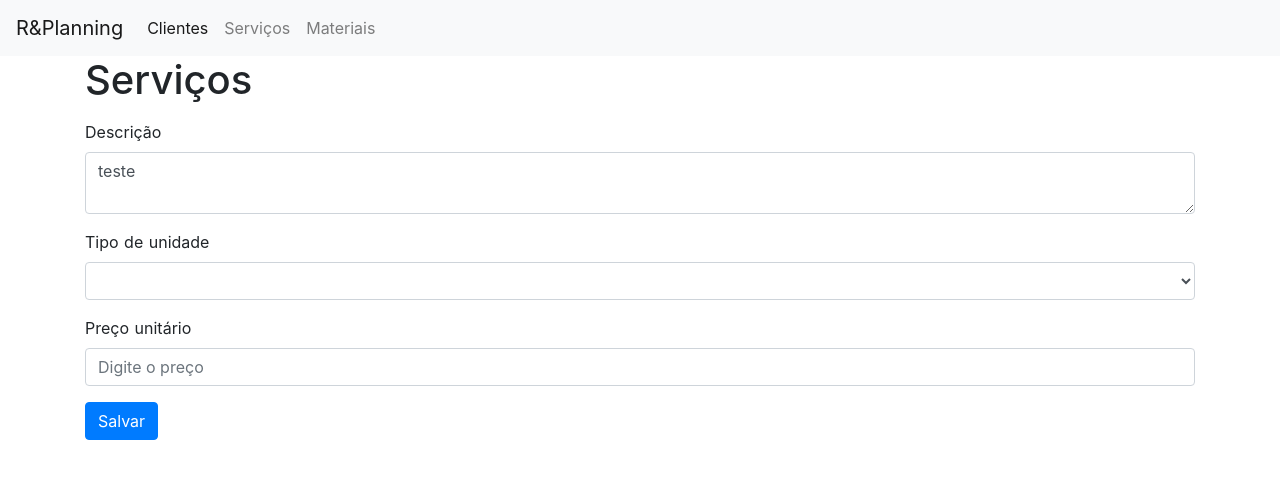
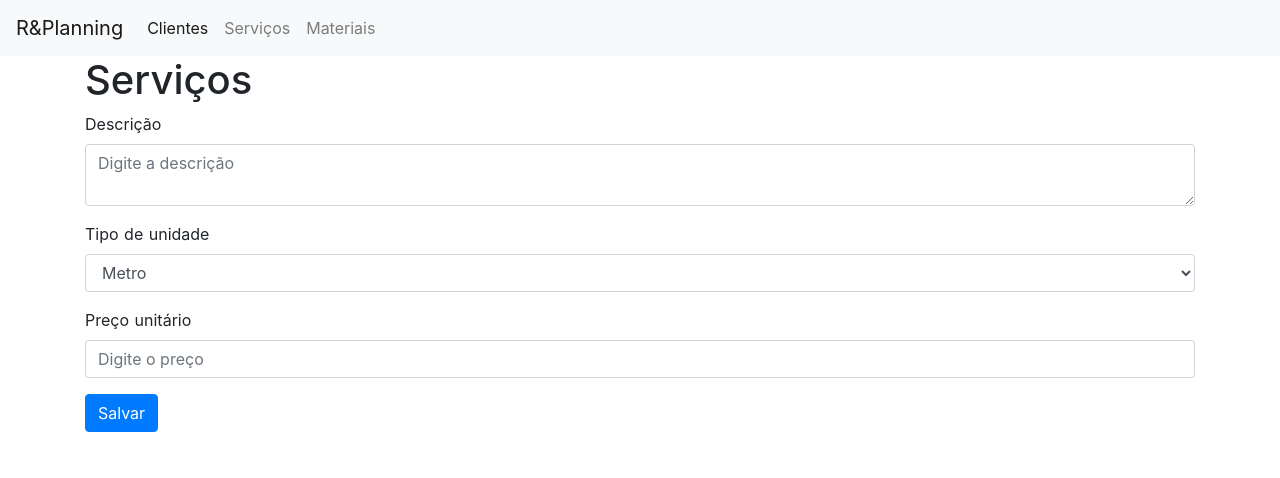
Before and after one commit to fatec-noobs/rplanning_app, a Nuxt app: page /servicos/adicionar in a window 1280 px wide. Shown: the top 478 px of the page. Built offline with nearby package versions, Linux system fonts and the light colour scheme.

Commit message:
add service

```diff
--- a/pages/servicos/adicionar.vue
+++ b/pages/servicos/adicionar.vue
@@ -1,25 +1,25 @@
 <template>
   <main class="container">
     <h1>Serviços</h1>
-    <p>{{ result }}</p>
     <form @submit="addService">
       <fieldset>
         <div class="form-group">
           <label>Descrição</label>
-          <textarea class="form-control" v-model="service.description"></textarea>
+          <textarea class="form-control" v-model="service.description" placeholder="Digite a descrição" required>
+          </textarea>
         </div>
         <div class="form-group">
           <label>Tipo de unidade</label>
-          <select class="form-control" v-model="service.unit_type">
-            <option>Metro</option>
-            <option>Metro quadrado</option>
-            <option>Metro cubico</option>
-            <option>Unitario</option>
+          <select class="form-control" v-model="service.unitType" required>
+            <option value="metro">Metro</option>
+            <option value="metro quadrado">Metro quadrado</option>
+            <option value="metro cubico">Metro cubico</option>
+            <option value="unitario">Unitario</option>
           </select>
         </div>
         <div class="form-group">
           <label>Preço unitário</label>
-          <input type="text" v-model="service.unit_price" class="form-control" placeholder="Digite o preço">
+          <input type="number" v-model="service.unitPrice" class="form-control" placeholder="Digite o preço" required>
         </div>
       </fieldset>
       <button type="submit" class="btn btn-primary">Salvar</button>
@@ -32,9 +32,9 @@ export default {
   data() {
     return {
       service: {
-        description: 'teste',
-        unitType: 'Metro',
-        unitPrice: 10,
+        description: null,
+        unitType: 'metro',
+        unitPrice: null,
       },
       result: null
     }
@@ -42,8 +42,8 @@ export default {
   methods: {
     async addService(event) {
       event.preventDefault();
-      const { data } = await this.$axios.get('http://localhost:3333/');
-      this.result = data.greeting;
+      const content = this.service;
+      await this.$axios.post('http://localhost:3333/services/', { content });
     }
   }
 }
```
